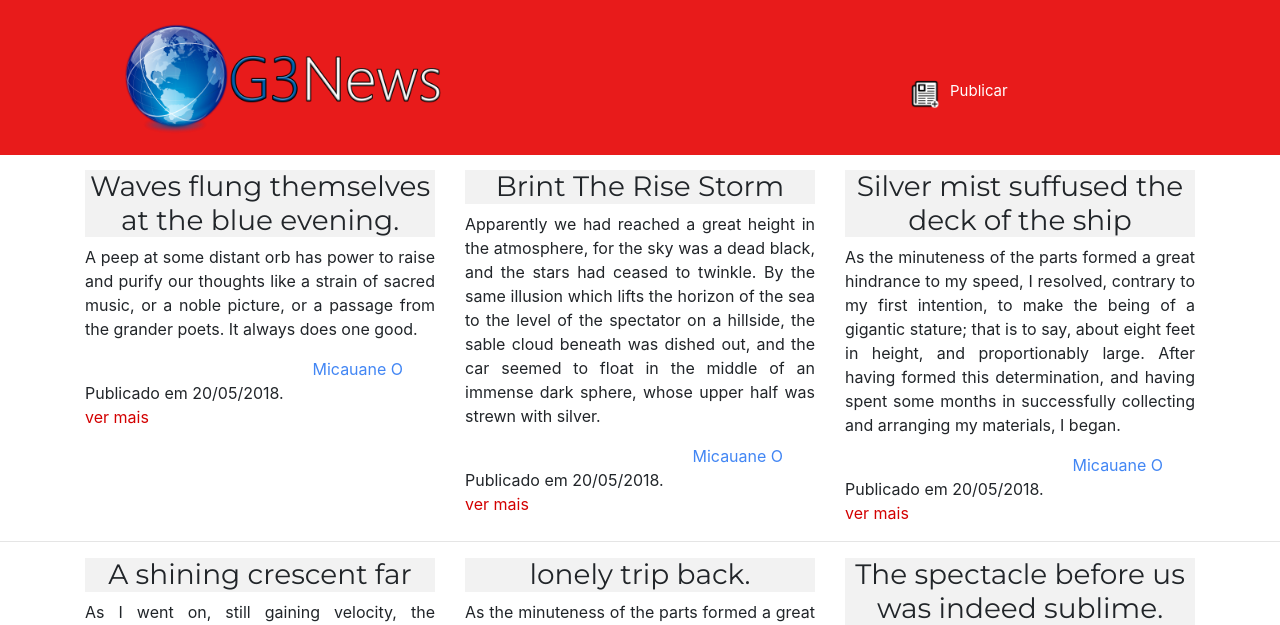
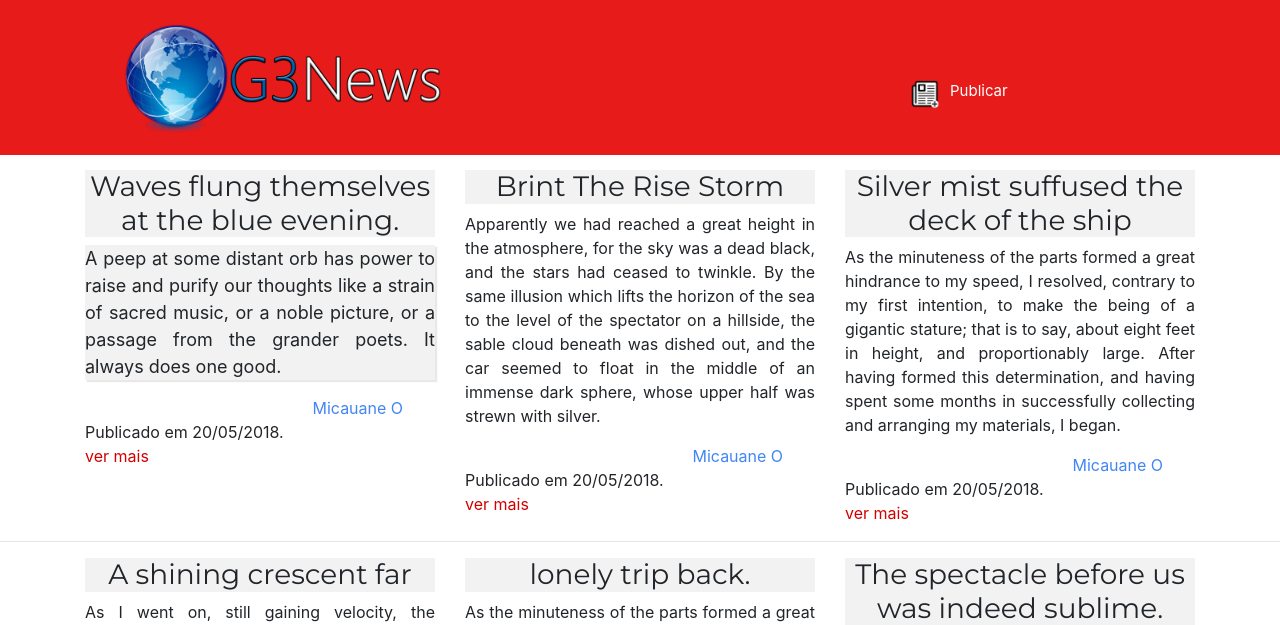
Before and after one commit to Micauane/TecInfG3, a PHP site: page / in a window 1280 px wide, with the pointer over the restyled element. Shown: the top 625 px of the page. Run offline with PHP 8.4, Linux system fonts and the light colour scheme.

Commit message:
index
index

```diff
--- a/css/style.css
+++ b/css/style.css
@@ -46,6 +46,11 @@ font-weight: bold;
 
 .paragrafo{
   text-align: justify;
+}
+.paragrafo:hover{
+  background-color: rgba(230, 230, 230, 0.5);
+  font-size: 18px;
+  box-shadow: 2px 2px 1px rgba(230, 230, 230, 0.9);
 }
 
 #01 p:hover{
```
